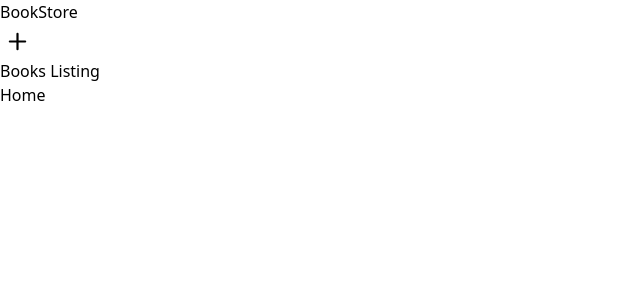
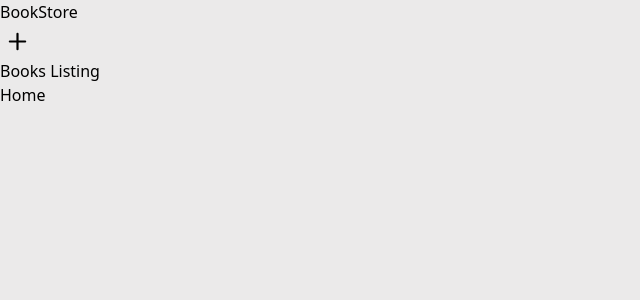
Before and after one commit to 1nilaypatel/Bookstore-Management, a React (Vite) app in the folder client/: page / in a window 1280 px wide. Shown: the top 300 px of the page, without its empty margins (0-640 px from the left). Built offline with nearby package versions, Linux system fonts and the light colour scheme.

Commit message:
_Update_bg color and express parsing

```diff
--- a/client/src/index.css
+++ b/client/src/index.css
@@ -1,3 +1,7 @@
 @tailwind base;
 @tailwind components;
 @tailwind utilities;
+
+body{
+  background-color: rgba(159, 151, 151, 0.2);
+}
```
Also changed, not shown: 1 other file (tests, documents, lock files or other folders).
